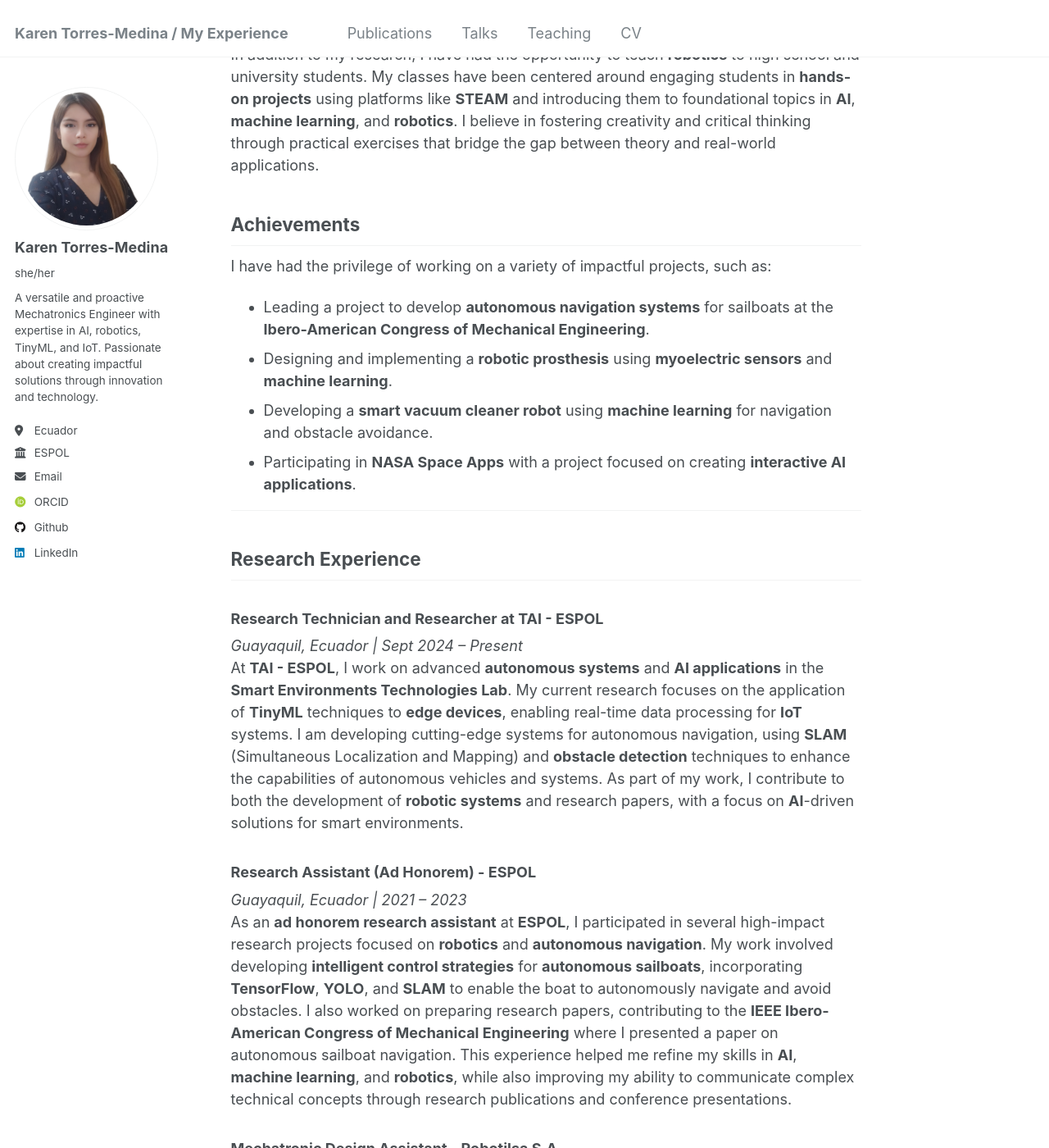
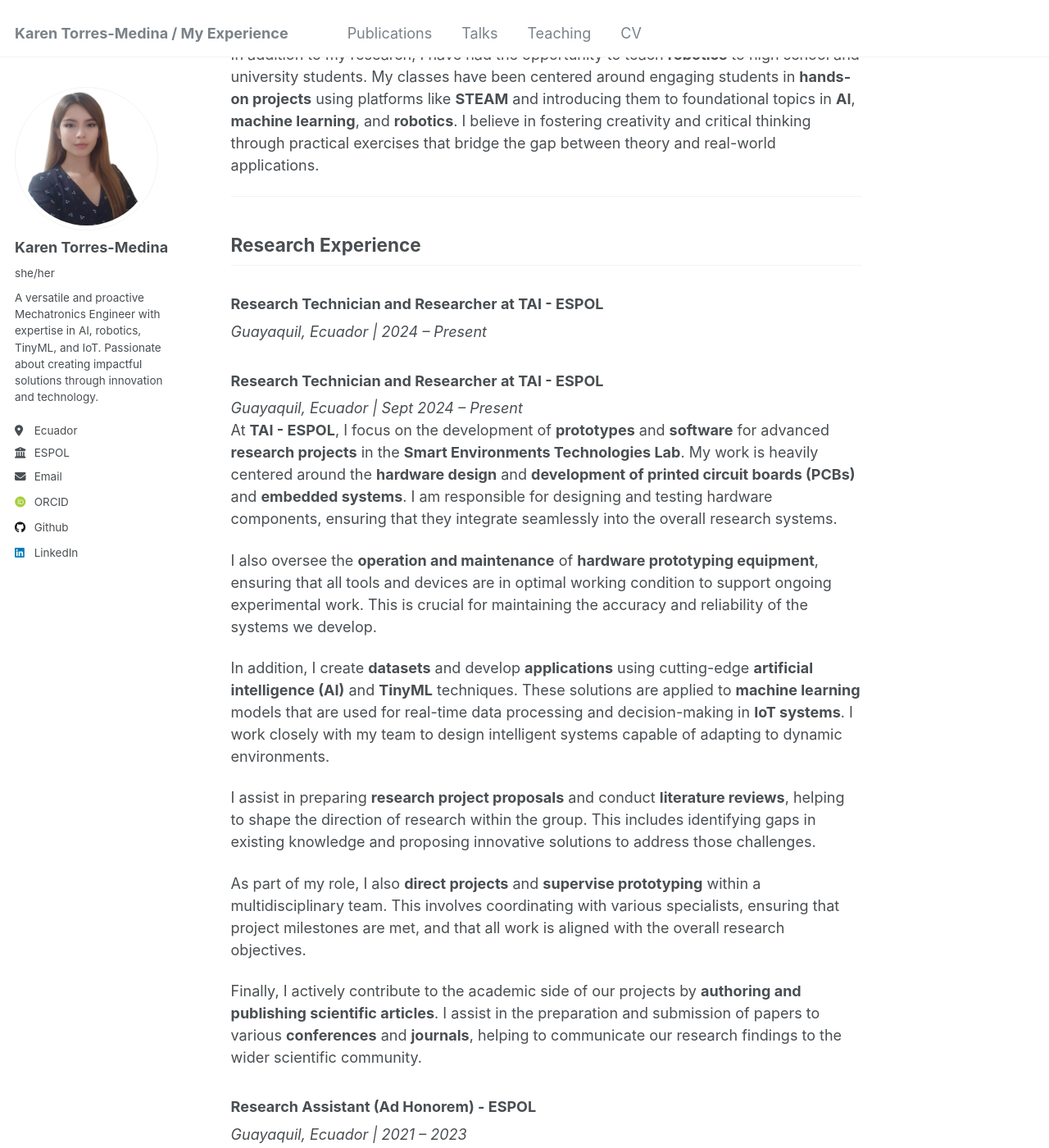
Before and after one commit to kttorres/experience, a Jekyll site: the page built from _pages/about.md, in a window 1280 px wide and 1400 px high, scrolled down 1028 px. Shown: the whole window at 82% size. Built offline with Jekyll 4.4.1, drawn with Linux system fonts in a browser that asks for light colours; some web fonts are replaced.

Commit message:
Update about.md

```diff
--- a/_pages/about.md
+++ b/_pages/about.md
@@ -23,20 +23,25 @@ I am currently developing **TinyML-based solutions** for embedded systems, worki
 ## Teaching & Mentoring
 In addition to my research, I have had the opportunity to teach **robotics** to high school and university students. My classes have been centered around engaging students in **hands-on projects** using platforms like **STEAM** and introducing them to foundational topics in **AI**, **machine learning**, and **robotics**. I believe in fostering creativity and critical thinking through practical exercises that bridge the gap between theory and real-world applications.
 
-## Achievements
-I have had the privilege of working on a variety of impactful projects, such as:
-- Leading a project to develop **autonomous navigation systems** for sailboats at the **Ibero-American Congress of Mechanical Engineering**.
-- Designing and implementing a **robotic prosthesis** using **myoelectric sensors** and **machine learning**.
-- Developing a **smart vacuum cleaner robot** using **machine learning** for navigation and obstacle avoidance.
-- Participating in **NASA Space Apps** with a project focused on creating **interactive AI applications**.
-
 ---
 
 ## Research Experience
 
 ### **Research Technician and Researcher at TAI - ESPOL**
+*Guayaquil, Ecuador | 2024 – Present*
+### **Research Technician and Researcher at TAI - ESPOL**
 *Guayaquil, Ecuador | Sept 2024 – Present*
-At **TAI - ESPOL**, I work on advanced **autonomous systems** and **AI applications** in the **Smart Environments Technologies Lab**. My current research focuses on the application of **TinyML** techniques to **edge devices**, enabling real-time data processing for **IoT** systems. I am developing cutting-edge systems for autonomous navigation, using **SLAM** (Simultaneous Localization and Mapping) and **obstacle detection** techniques to enhance the capabilities of autonomous vehicles and systems. As part of my work, I contribute to both the development of **robotic systems** and research papers, with a focus on **AI**-driven solutions for smart environments.
+At **TAI - ESPOL**, I focus on the development of **prototypes** and **software** for advanced **research projects** in the **Smart Environments Technologies Lab**. My work is heavily centered around the **hardware design** and **development of printed circuit boards (PCBs)** and **embedded systems**. I am responsible for designing and testing hardware components, ensuring that they integrate seamlessly into the overall research systems.
+
+I also oversee the **operation and maintenance** of **hardware prototyping equipment**, ensuring that all tools and devices are in optimal working condition to support ongoing experimental work. This is crucial for maintaining the accuracy and reliability of the systems we develop.
+
+In addition, I create **datasets** and develop **applications** using cutting-edge **artificial intelligence (AI)** and **TinyML** techniques. These solutions are applied to **machine learning** models that are used for real-time data processing and decision-making in **IoT systems**. I work closely with my team to design intelligent systems capable of adapting to dynamic environments.
+
+I assist in preparing **research project proposals** and conduct **literature reviews**, helping to shape the direction of research within the group. This includes identifying gaps in existing knowledge and proposing innovative solutions to address those challenges.
+
+As part of my role, I also **direct projects** and **supervise prototyping** within a multidisciplinary team. This involves coordinating with various specialists, ensuring that project milestones are met, and that all work is aligned with the overall research objectives.
+
+Finally, I actively contribute to the academic side of our projects by **authoring and publishing scientific articles**. I assist in the preparation and submission of papers to various **conferences** and **journals**, helping to communicate our research findings to the wider scientific community.
 
 ### **Research Assistant (Ad Honorem) - ESPOL**
 *Guayaquil, Ecuador | 2021 – 2023*
```
